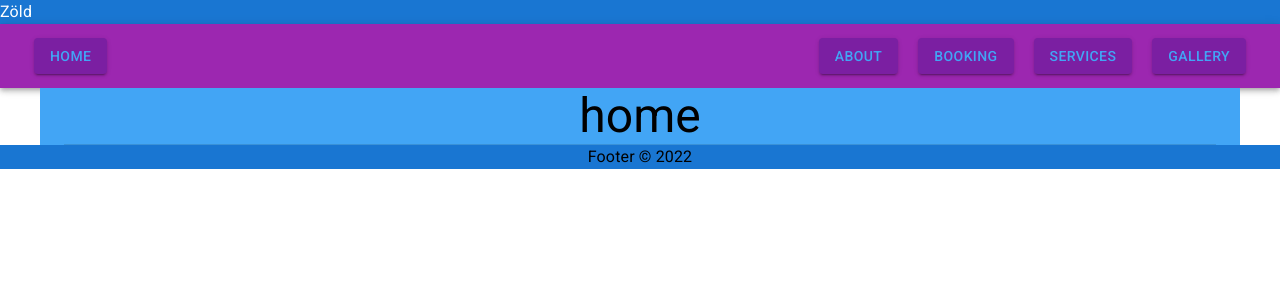
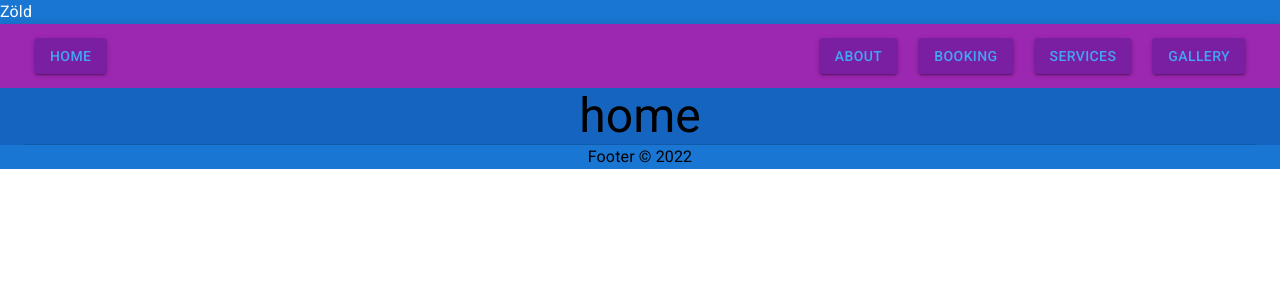
Before and after one commit to csengekulker/zold.studio, a React (Create React App) app: page / in a window 1280 px wide. Shown: the top 300 px of the page. Built offline with nearby package versions, Linux system fonts and the light colour scheme.

Commit message:
page fullwidth

```diff
--- a/src/core/ui/Container.js
+++ b/src/core/ui/Container.js
@@ -9,7 +9,7 @@ function Container (props) {
     const { classes } = useStyles()
 
     return (
-        <C maxWidth='lg' className={classes.container}>
+        <C maxWidth className={classes.container}>
             {children}
         </C>
     )
--- a/src/core/ui/useStyles.js
+++ b/src/core/ui/useStyles.js
@@ -6,7 +6,7 @@ const useStyles = makeStyles()((theme) => {
     return {
         // use CSS in JS
       container: {
-        backgroundColor: theme.palette.primary.light
+        backgroundColor: theme.palette.primary.dark,
       },
       label: {
         textAlign: 'center'
```
